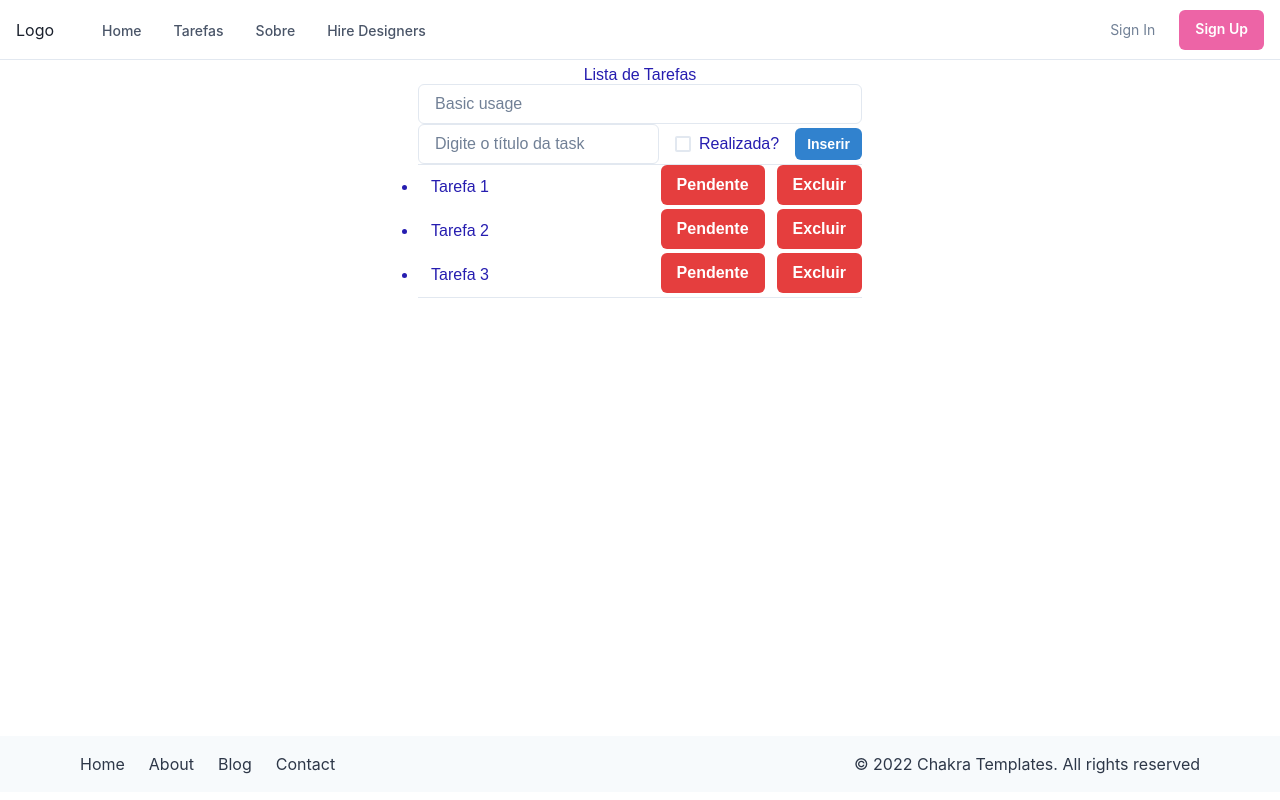
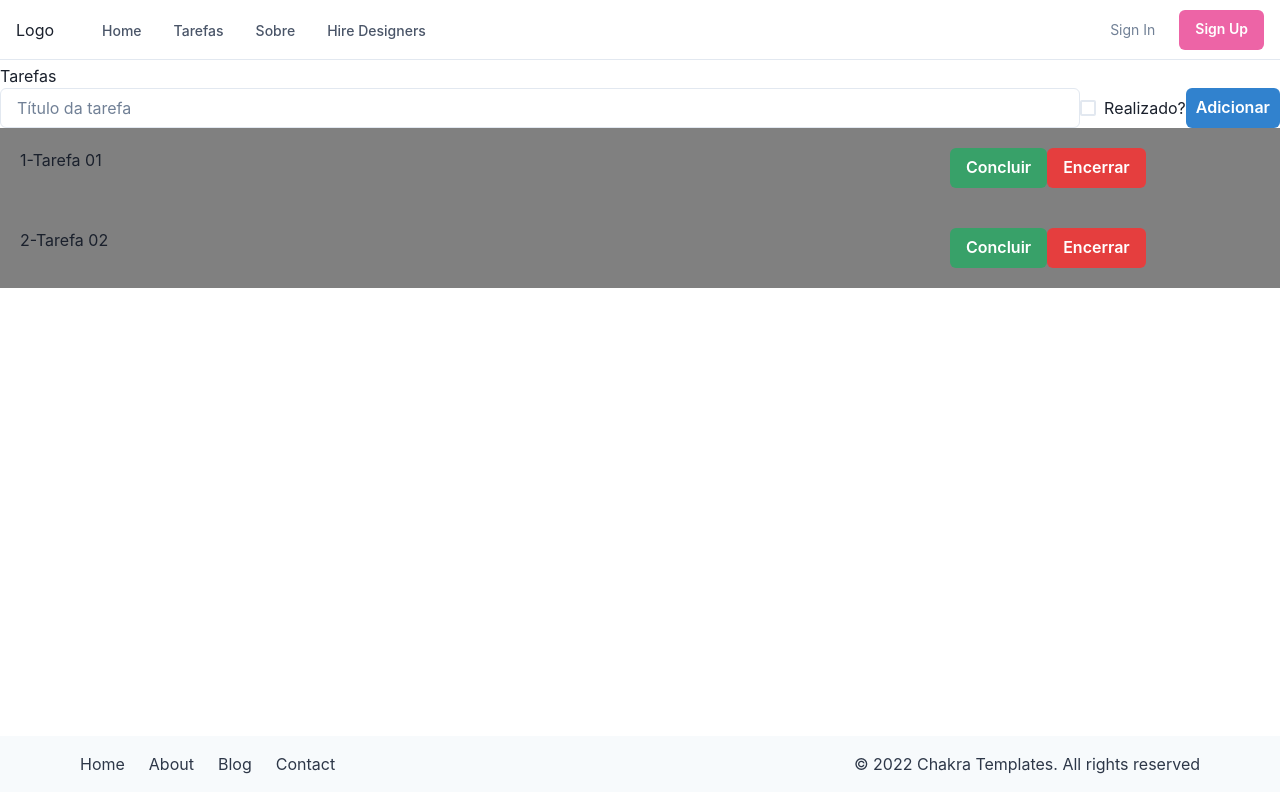
Before and after one commit to MichaelDouglas2010/aulaReact, a React (Vite) app: page /tarefas in a window 1280 px wide. Built offline with nearby package versions, Linux system fonts and the light colour scheme.

Commit message:
Adicionando Tarefas and states

```diff
--- /dev/null
+++ b/src/components/form-tarefa/index.tsx
@@ -0,0 +1,34 @@
+import { Button, Checkbox, Flex, Input } from "@chakra-ui/react";
+import { useState } from "react";
+interface FormTarefaProps{
+    tarefas: Tarefa[]
+    setTarefas: any
+}
+function FormTarefa({tarefas, setTarefas}:FormTarefaProps){
+    const [nomeTarefa,setNomeTarefa]= useState('')
+    function adicinarTarefa(){
+        if(tarefas.length >= 0){
+            const ultimoId = tarefas[tarefas.length-1].id
+            const novaTarefa = {
+                id: ultimoId +1,
+                nome: nomeTarefa,
+                concluida:false
+            }
+            setTarefas([...tarefas,novaTarefa])
+        }
+    }
+    return(
+        <Flex alignItems="center"
+        justifyContent="space-around"
+        >
+            <Input
+            value={nomeTarefa}
+            onChange={(evento)=> setNomeTarefa(evento.target.value)}
+            placeholder="Título da tarefa"
+            size="md"/>
+            <Checkbox>Realizado?</Checkbox>
+            <Button colorScheme="blue" onClick={adicinarTarefa}>Adicionar</Button>
+        </Flex>
+    )
+}
+export default FormTarefa
--- a/src/components/topo/index.tsx
+++ b/src/components/topo/index.tsx
@@ -257,33 +257,12 @@ import {
   const NAV_ITEMS: Array<NavItem> = [
     {
       label: 'Home',
-      children: [
-        {
-          label: 'Explore Design Work',
-          subLabel: 'Trending Design to inspire you',
-          href: '/',
-        },
-        {
-          label: 'New & Noteworthy',
-          subLabel: 'Up-and-coming Designers',
-          href: '#',
-        },
-      ],
+      href: '/',
     },
     {
       label: 'Tarefas',
-      children: [
-        {
-          label: 'Tarefa 01',
-          subLabel: 'Find your dream design job',
-          href: '/tarefas',
-        },
-        {
-          label: 'Freelance Projects',
-          subLabel: 'An exclusive list for contract work',
-          href: '#',
-        },
-      ],
+      subLabel: 'Find your dream design job',
+      href: '/tarefas',
     },
     {
       label: 'Sobre',
--- a/src/routes.tsx
+++ b/src/routes.tsx
@@ -2,7 +2,7 @@ import { RouterProvider,createBrowserRouter } from 'react-router-dom'
 import Home from './pages/home'
 import Sobre from './pages/sobre'
 import NotFound from './pages/404'
-import Tarefas from './pages/tarefas'
+import Tarefas from './tarefas'
 
 const router = createBrowserRouter([
   {path: '/', element: <Home/>, errorElement: <NotFound/>},
--- /dev/null
+++ b/src/tarefas/index.tsx
@@ -0,0 +1,32 @@
+import { useState } from "react";
+import Layout from "../components/layout";
+import Itemtarefa from "./tarefa";
+import FormTarefa from "../components/form-tarefa";
+
+interface Tarefa{
+    id: number
+    nome: string
+    concluida: boolean
+}
+function Tarefas(){
+    const[tarefas, setTarefas]= useState<Tarefa[]>([
+        {id: 1, nome: "Tarefa 01", concluida: false},
+        {id: 2, nome:"Tarefa 02", concluida:false}
+
+    ])
+    return(
+        <Layout>
+            <h1>
+                Tarefas
+            </h1>
+            <FormTarefa tarefas={tarefas} setTarefas={setTarefas}/>
+            {
+                tarefas.map((tarefa)=>(
+                    <Itemtarefa titulo={tarefa.nome} idTarefa={tarefa.id}/>
+                ))
+            }
+        </Layout>
+    )
+
+}
+export default Tarefas
--- /dev/null
+++ b/src/tarefas/tarefa.tsx
@@ -0,0 +1,21 @@
+import { Box, Button, Grid } from "@chakra-ui/react";
+import { IoMdToday } from "react-icons/io";
+interface ItemtarefaProps{
+    titulo: string
+    idTarefa: number
+}
+function Itemtarefa({titulo,idTarefa}:ItemtarefaProps){
+    return(
+        <Grid templateColumns="3fr 1fr"
+        p={5} backgroundColor="gray">
+            <Box>
+                {idTarefa}-{titulo}
+            </Box>
+            <Box>
+                <Button colorScheme="green">Concluir</Button>
+                <Button  colorScheme="red">Encerrar</Button>
+            </Box>
+        </Grid>
+    )
+}
+export default Itemtarefa
```
